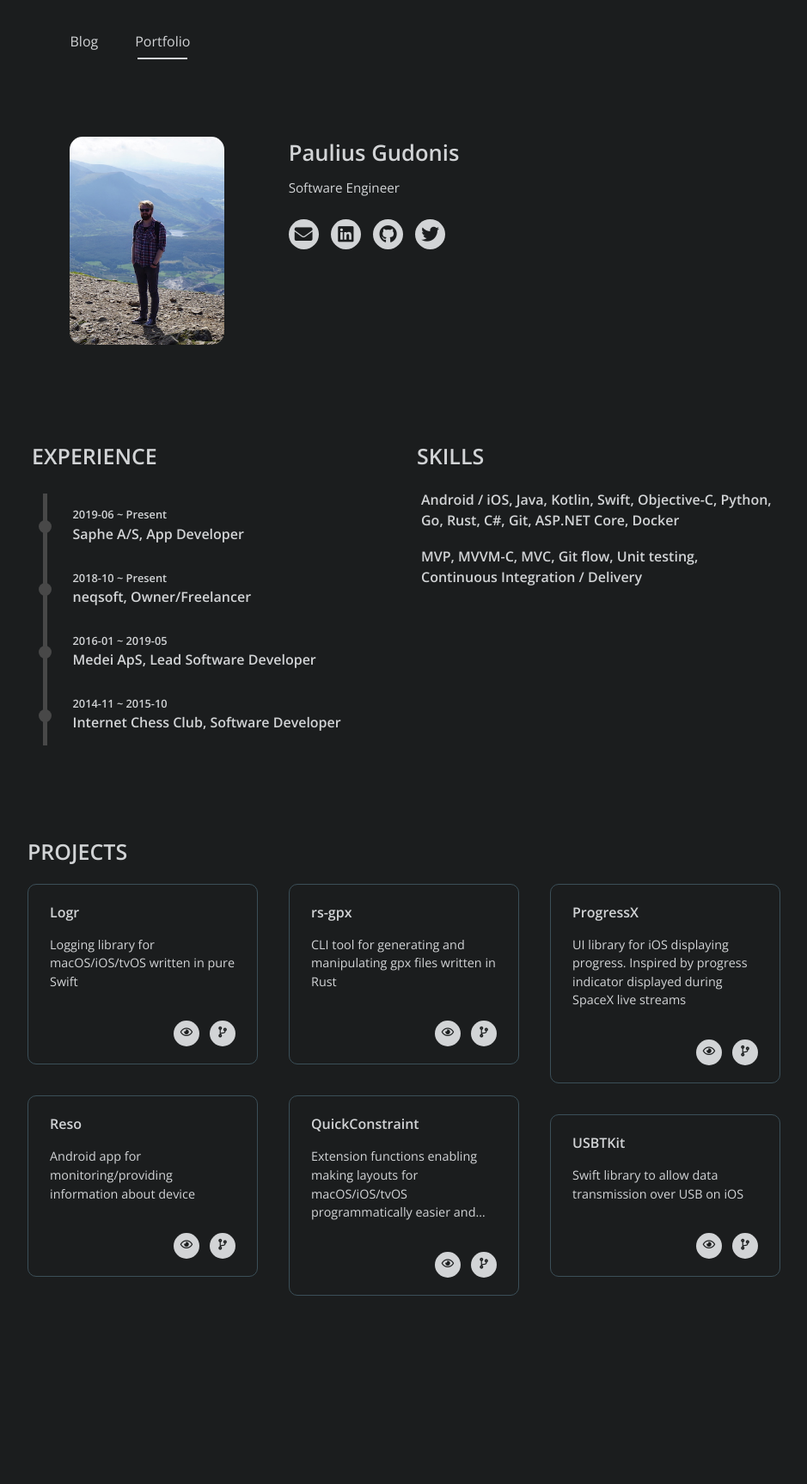
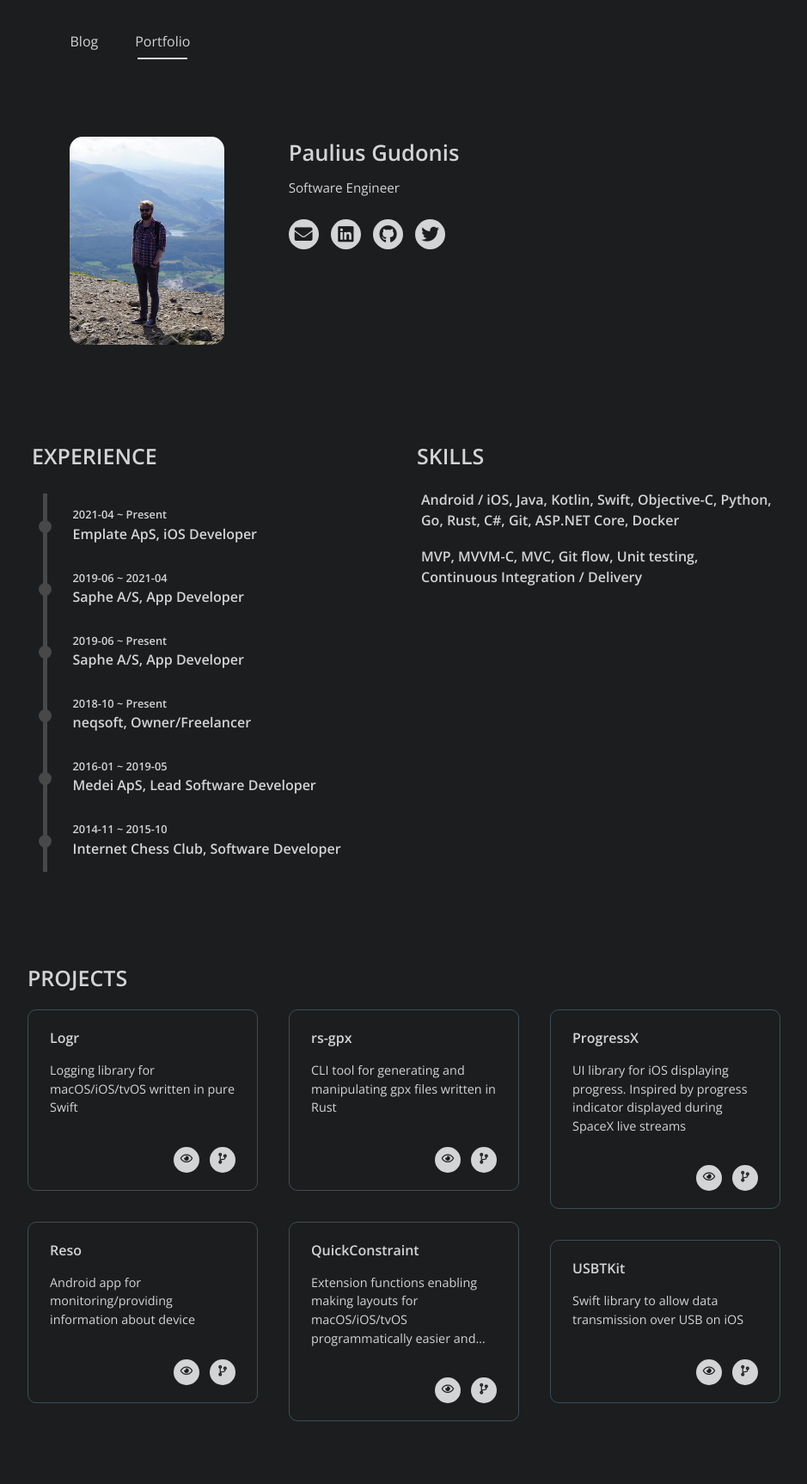
Before and after one commit to nakkht/pgu.dev, a Jekyll site: the page built from portfolio.html, in a window 1280 px wide. Shown: the whole page at 86% size, without its empty margins (170-1109 px from the left). Built offline with Jekyll 4.4.1, drawn with Linux system fonts in a browser that asks for light colours; nearby versions of some CDN libraries; before the commit the page ends 1580 px from its top, so only the background shows below that.

Commit message:
Updated eperience section

```diff
--- a/_config.yml
+++ b/_config.yml
@@ -11,26 +11,34 @@ theme_settings:
     description: Software Engineer
 
     skills:
-        - skill: Android / iOS, Java, Kotlin, Swift, Objective-C, Python, Go, Rust, C#, Git, ASP.NET Core, Docker
-        - skill: MVP, MVVM-C, MVC, Git flow, Unit testing, Continuous Integration / Delivery
+      - skill: Android / iOS, Java, Kotlin, Swift, Objective-C, Python, Go, Rust, C#, Git, ASP.NET Core, Docker
+      - skill: MVP, MVVM-C, MVC, Git flow, Unit testing, Continuous Integration / Delivery
 
     experience:
 
-        - start: 2019-06
-          end: Present
-          experience: Saphe A/S, App Developer
+      - start: 2021-04
+        end: Present
+        experience: Emplate ApS, iOS Developer
 
-        - start: 2018-10
-          end: Present
-          experience: neqsoft, Owner/Freelancer
+      - start: 2019-06
+        end: 2021-04
+        experience: Saphe A/S, App Developer
 
-        - start: 2016-01
-          end: 2019-05
-          experience: Medei ApS, Lead Software Developer
+      - start: 2019-06
+        end: Present
+        experience: Saphe A/S, App Developer
 
-        - start: 2014-11
-          end: 2015-10
-          experience: Internet Chess Club, Software Developer
+      - start: 2018-10
+        end: Present
+        experience: neqsoft, Owner/Freelancer
+
+      - start: 2016-01
+        end: 2019-05
+        experience: Medei ApS, Lead Software Developer
+
+      - start: 2014-11
+        end: 2015-10
+        experience: Internet Chess Club, Software Developer
 
   icons:
     email: pg@neqsoft.com
```
